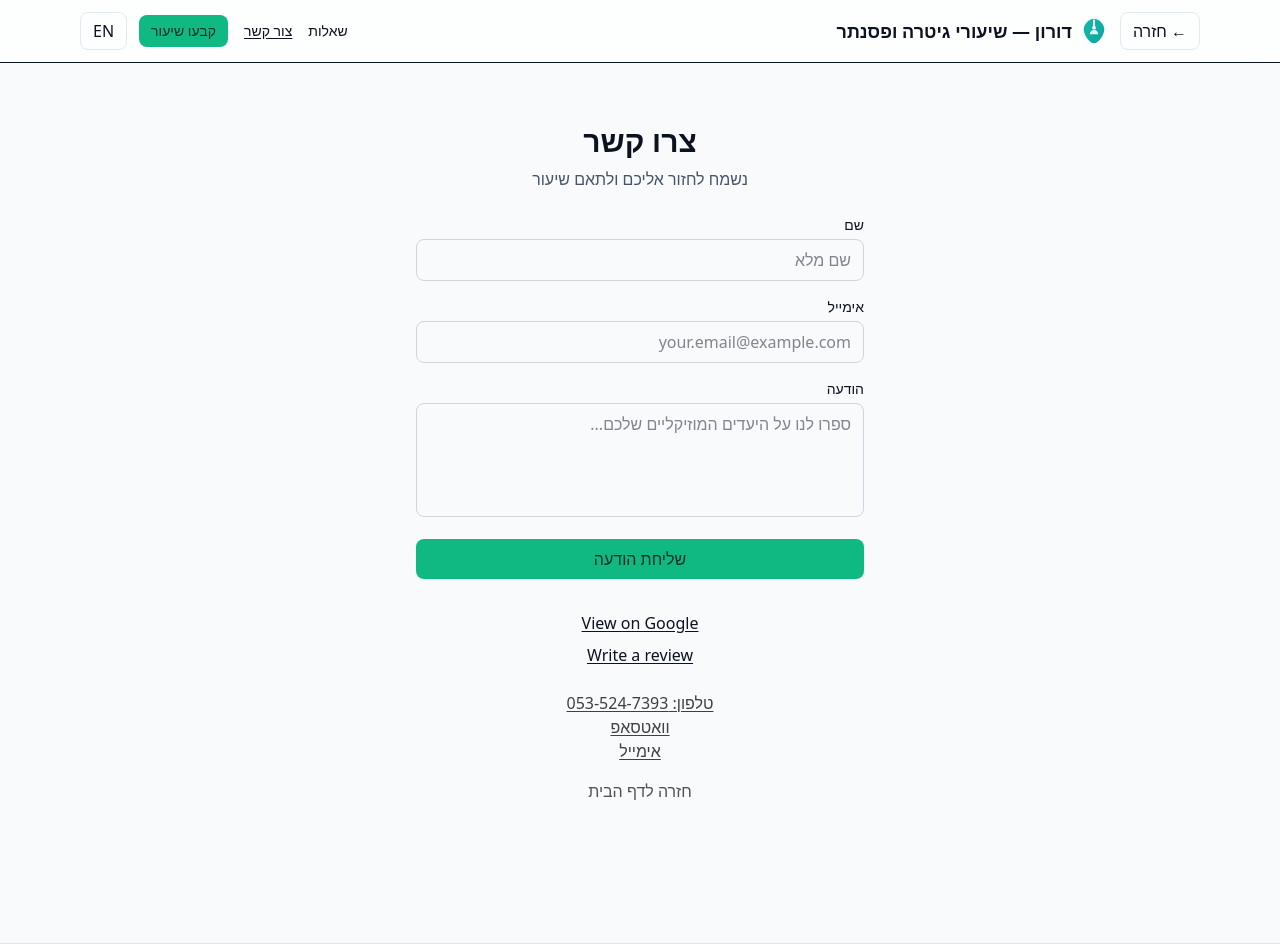
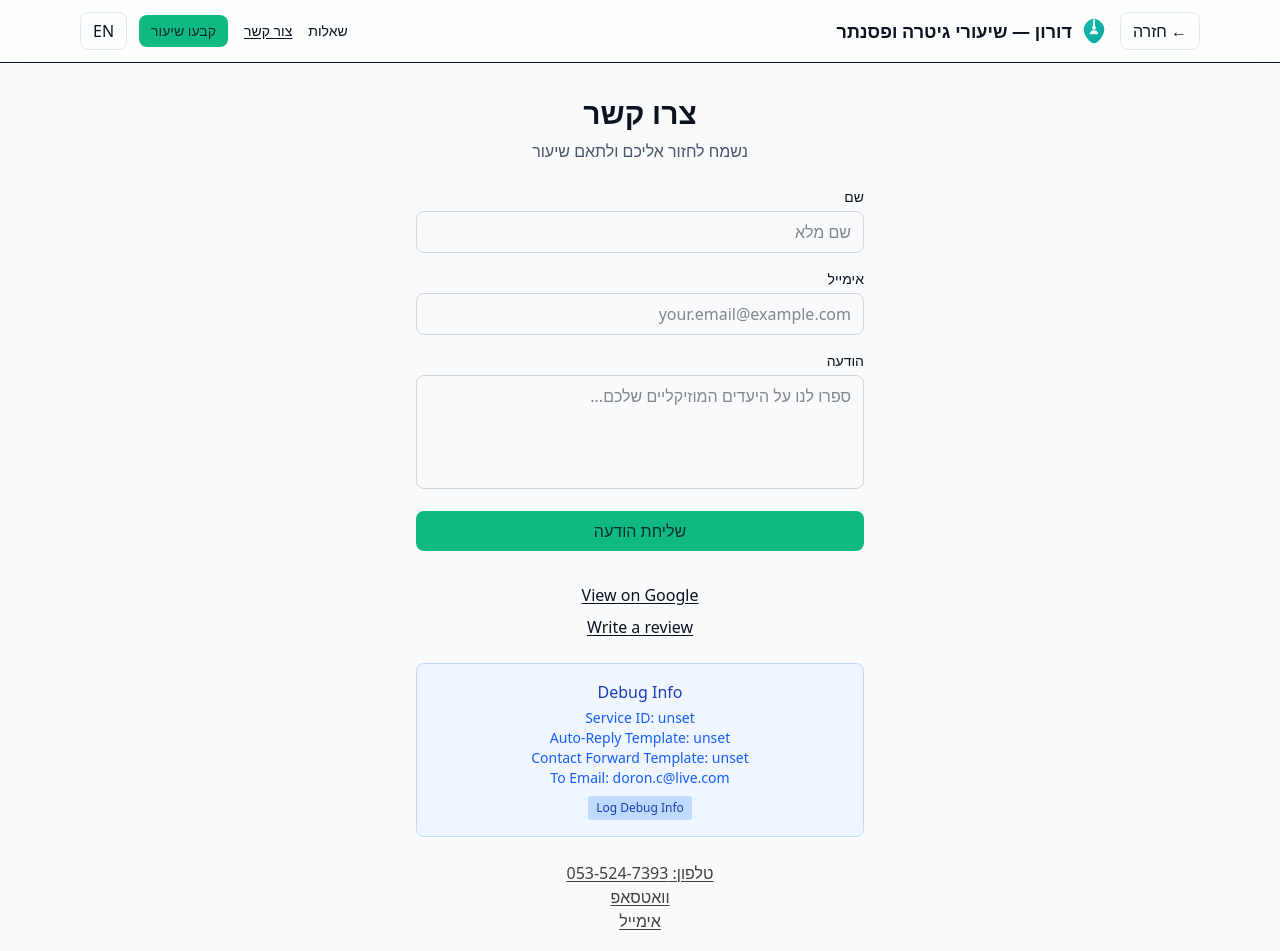
Before and after one commit to doronc36-rgb/guitar-lessons, a Next.js app: page /contact in a window 1280 px wide. Shown: the top 951 px of the page. Built offline with nearby package versions, Linux system fonts and the light colour scheme; no server answers.

Commit message:
Fix contact form: send both auto-reply to customer and contact info to owner

```diff
--- a/src/app/contact/ContactForm.tsx
+++ b/src/app/contact/ContactForm.tsx
@@ -49,27 +49,55 @@ export default function ContactForm() {
 
          try {
        const serviceId = process.env.NEXT_PUBLIC_EMAILJS_SERVICE_ID || 'default_service';
-      const templateId = process.env.NEXT_PUBLIC_EMAILJS_TEMPLATE_ID || 'template_l5it5fd';
        const publicKey = process.env.NEXT_PUBLIC_EMAILJS_PUBLIC_KEY || 'WzU794H4Oqhte6XWQ';
        const toEmail = process.env.NEXT_PUBLIC_CONTACT_TO_EMAIL || 'doron.c@live.com';
 
-      const params = {
-        to_email: toEmail,
-        email: toEmail,
-        reply_to: formData.email,
+       // Send auto-reply to customer (your current template)
+       const autoReplyTemplateId = process.env.NEXT_PUBLIC_EMAILJS_TEMPLATE_ID || 'template_l5it5fd';
+       const autoReplyParams = {
+         email: formData.email,        // Send TO customer
+         to_email: formData.email,     // Send TO customer
+         reply_to: toEmail,            // When they reply, it goes to you
          from_name: formData.name,
          from_email: formData.email,
          message: formData.message,
          timestamp: new Date().toISOString(),
          user_agent: typeof navigator !== 'undefined' ? navigator.userAgent : 'Unknown',
+       } as Record<string, unknown>;
+
+                               // Send contact info to you (your new "Contact Us" template)
+        const contactForwardTemplateId = process.env.NEXT_PUBLIC_CONTACT_FORWARD_TEMPLATE_ID || 'template_vjimmmc';
+       const contactForwardParams = {
+         to_email: toEmail,            // Send TO you
+         email: toEmail,               // Send TO you
+         reply_to: formData.email,     // When you reply, it goes to customer
+         from_name: formData.name,     // Customer's name
+         from_email: formData.email,   // Customer's email
+         message: formData.message,
+         timestamp: new Date().toISOString(),
+         user_agent: typeof navigator !== 'undefined' ? navigator.userAgent : 'Unknown',
          subject: `New Contact Form Message from ${formData.name}`,
+         customer_name: formData.name,
+         customer_email: formData.email,
+         contact_name: formData.name,
+         contact_email: formData.email,
+         contact_message: formData.message,
        } as Record<string, unknown>;
 
        if (typeof window !== 'undefined') {
-        // Minimal runtime debug of IDs in case envs are not injected
-        console.info('[EmailJS] service:', serviceId, 'template:', templateId);
+         // Debug EmailJS configuration and parameters
+         console.info('[EmailJS] service:', serviceId);
+         console.info('[EmailJS] Auto-reply template:', autoReplyTemplateId);
+         console.info('[EmailJS] Contact forward template:', contactForwardTemplateId);
+         console.info('[EmailJS] Auto-reply params:', autoReplyParams);
+         console.info('[EmailJS] Contact forward params:', contactForwardParams);
        }
-      await emailjs.send(serviceId, templateId, params, { publicKey });
+
+       // Send both emails
+       await Promise.all([
+         emailjs.send(serviceId, autoReplyTemplateId, autoReplyParams, { publicKey }),
+         emailjs.send(serviceId, contactForwardTemplateId, contactForwardParams, { publicKey })
+       ]);
 
       {
         setSubmitStatus('success');
@@ -222,6 +250,40 @@ export default function ContactForm() {
           </div>
         )}
 
+                 {/* Debug section - remove this in production */}
+         {process.env.NODE_ENV === 'development' && (
+           <div className="bg-blue-50 border border-blue-200 rounded-lg p-4 text-center">
+             <p className="text-blue-800 font-medium">Debug Info</p>
+             <p className="text-blue-600 text-sm mt-1">
+               Service ID: {process.env.NEXT_PUBLIC_EMAILJS_SERVICE_ID || 'default_service'}
+             </p>
+             <p className="text-blue-600 text-sm">
+               Auto-Reply Template: {process.env.NEXT_PUBLIC_EMAILJS_TEMPLATE_ID || 'template_l5it5fd'}
+             </p>
+             <p className="text-blue-600 text-sm">
+               Contact Forward Template: {process.env.NEXT_PUBLIC_CONTACT_FORWARD_TEMPLATE_ID || 'template_contact_forward'}
+             </p>
+             <p className="text-blue-600 text-sm">
+               To Email: {process.env.NEXT_PUBLIC_CONTACT_TO_EMAIL || 'doron.c@live.com'}
+             </p>
+             <button
+               type="button"
+               onClick={() => {
+                 console.log('EmailJS Debug Info:', {
+                   serviceId: process.env.NEXT_PUBLIC_EMAILJS_SERVICE_ID || 'default_service',
+                   autoReplyTemplateId: process.env.NEXT_PUBLIC_EMAILJS_TEMPLATE_ID || 'template_l5it5fd',
+                   contactForwardTemplateId: process.env.NEXT_PUBLIC_CONTACT_FORWARD_TEMPLATE_ID || 'template_contact_forward',
+                   toEmail: process.env.NEXT_PUBLIC_CONTACT_TO_EMAIL || 'doron.c@live.com',
+                   publicKey: process.env.NEXT_PUBLIC_EMAILJS_PUBLIC_KEY || 'WzU794H4Oqhte6XWQ'
+                 });
+               }}
+               className="mt-2 text-xs bg-blue-200 text-blue-800 px-2 py-1 rounded"
+             >
+               Log Debug Info
+             </button>
+           </div>
+         )}
+
         <div className="text-center">
           <div className="space-y-2">
             <a
```
Lines whose indentation alone changed are shown as unchanged.
